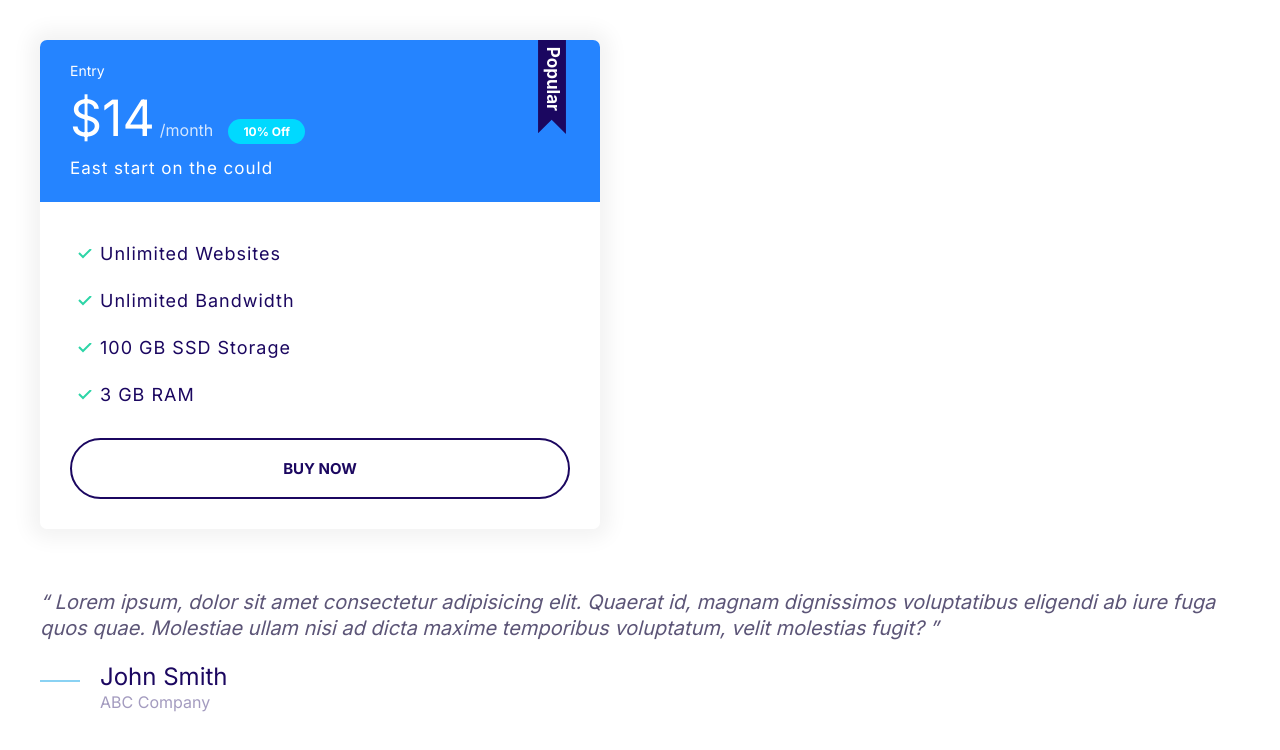
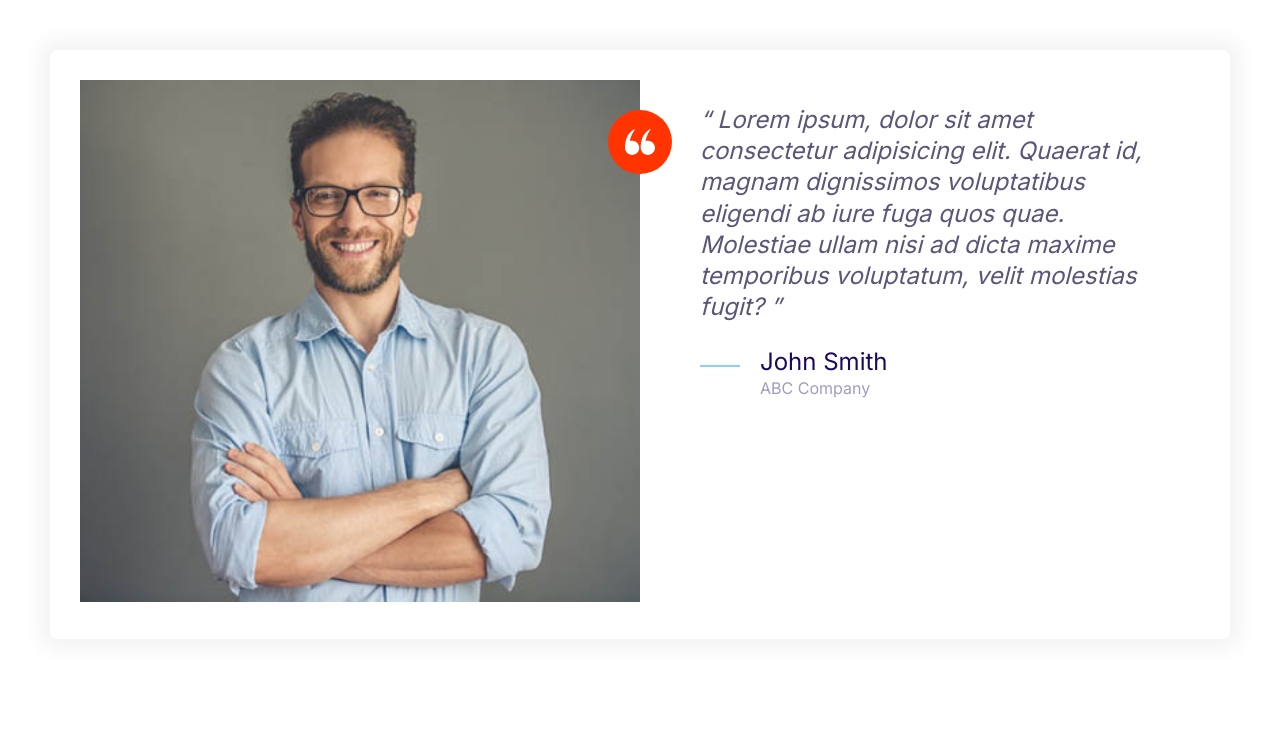
Before and after one commit to JinhuiWeng/FirstCoolWebsite, a plain HTML site: page index.html in a window 1280 px wide. Drawn offline with Linux system fonts and the light colour scheme.

Commit message:
Added testimonial

```diff
--- a/CSS/styles.css
+++ b/CSS/styles.css
@@ -161,8 +161,17 @@ a {
   height: 40px;
 }
 
+.icon--small {
+  width: 30px;
+  height: 30px;
+}
+
 .icon--primary {
   fill: var(--color-primary);
+}
+
+.icon--white {
+  fill: #fff;
 }
 
 .icon-container {
@@ -175,6 +184,10 @@ a {
   justify-content: center;
   /* y */
   align-items: center;
+}
+
+.icon-container--accent {
+  background: var(--color-accent);
 }
 
 /* Buttons */
@@ -430,3 +443,50 @@ a {
     font-size: 1.6rem;
   }
 }
+
+/* Grids */
+.grid {
+  display: grid;
+}
+
+@media screen and (min-width: 768px) {
+  .grid--1x2 {
+    grid-template-columns: 1fr 1fr;
+  }
+}
+
+@media screen and (min-width: 1024px) {
+  .grid--1x3 {
+    grid-template-columns: repeat(3, 1fr);
+  }
+}
+
+/* Testimonials */
+.testimonial {
+  padding: 3rem;
+}
+
+.testimonial__image {
+  position: relative;
+}
+
+.testimonial__image > img {
+  width: 100%;
+}
+
+.testimonial__image > .icon-container {
+  position: absolute;
+  top: 3rem;
+  right: -32px;
+}
+
+@media screen and (min-width: 768px) {
+  .testimonial .quote,
+  .testimonial .quote__author {
+    font-size: 2.4rem;
+  }
+
+  .testimonial .quote {
+    margin-left: 6rem;
+  }
+}
--- a/index.html
+++ b/index.html
@@ -14,35 +14,22 @@
     <link rel="stylesheet" href="CSS/normalize.css" />
     <link rel="stylesheet" href="CSS/styles.css" />
   </head>
-  <body>
-    <div style="width: 50%; padding: 4rem">
-      <div class="plan plan--popular">
-        <div class="card card--primary">
-          <header class="card__header">
-            <h3 class="plan__name">Entry</h3>
-            <span class="plan__price">$14</span>
-            <span class="plan__billing-cycle">/month</span>
-            <span class="badge badge--secondary badge--small">10% Off</span>
-            <span class="plan__description">East start on the could</span>
-          </header>
-
-          <div class="card__body">
-            <ul class="list list--tick">
-              <li class="list__item">Unlimited Websites</li>
-              <li class="list__item">Unlimited Bandwidth</li>
-              <li class="list__item">100 GB SSD Storage</li>
-              <li class="list__item">3 GB RAM</li>
-            </ul>
-            <button class="btn btn--outline btn--block">Buy Now</button>
-          </div>
-        </div>
-      </div>
+  <body style="padding: 5rem">
+    <div class="card testimonial">
+      <div class="grid grid--1x2">
+        <div class="testimonial__image">
+          <img src="images/testimonial.jpg" alt="A people" />
+          <span class="icon-container icon-container--accent">
+            <svg class="icon icon--white icon--small">
+              <use xlink:href="images/sprite.svg#quotes"></use>
+            </svg>
+          </span>
         </div>
 
         <blockquote class="quote">
           <p class="quote__text">
-        Lorem ipsum, dolor sit amet consectetur adipisicing elit. Quaerat id,
-        magnam dignissimos voluptatibus eligendi ab iure fuga quos quae.
+            Lorem ipsum, dolor sit amet consectetur adipisicing elit. Quaerat
+            id, magnam dignissimos voluptatibus eligendi ab iure fuga quos quae.
             Molestiae ullam nisi ad dicta maxime temporibus voluptatum, velit
             molestias fugit?
           </p>
@@ -60,5 +47,7 @@
             </div>
           </footer>
         </blockquote>
+      </div>
+    </div>
   </body>
 </html>
```
Also changed, not shown: components/testimonial.html (added, +34 -0 lines), components/callouts.html (added), images/testimonial.jpg (added). Lines whose indentation alone changed are shown as unchanged.
